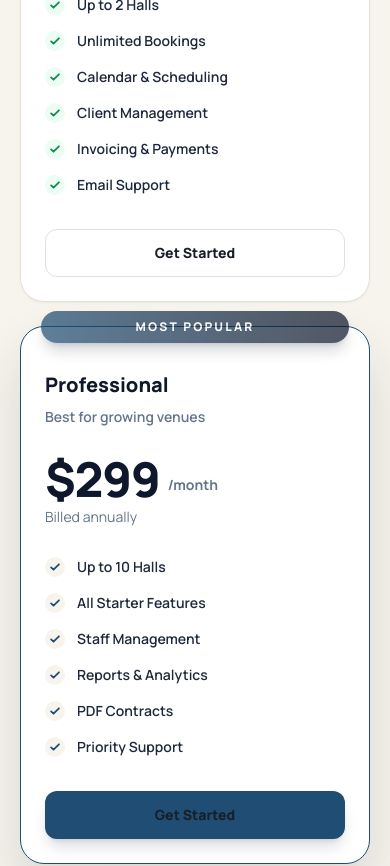
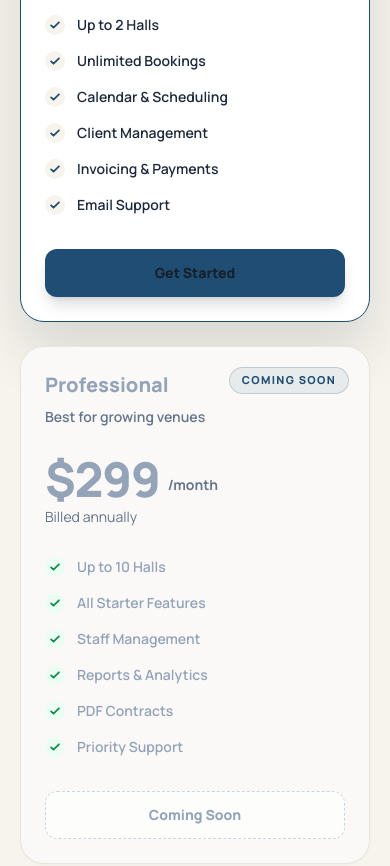
Before and after one commit to CodexNoob/Hall-Management-Saas, a Next.js app: page / in a window 390 px wide. Shown: the part 7860-8726 px from the top of the page. Built offline with nearby package versions, Linux system fonts and the light colour scheme.

Commit message:
feat(subscription): limit signup to the starter plan

```diff
--- a/components/forms/upgrade-plan-dialog.tsx
+++ b/components/forms/upgrade-plan-dialog.tsx
@@ -152,27 +152,43 @@ export function UpgradePlanDialog({
         <div className="grid gap-5 p-4 md:grid-cols-3 sm:p-6">
           {subscriptionPlans.map((plan) => (
             <article
-              className={`relative flex min-h-126 flex-col rounded-3xl bg-white px-6 pb-6 pt-7 shadow-sm ${
-                plan.popular
-                  ? "border border-[#1f4d73] shadow-md shadow-[#17202a]/10"
-                  : "border border-[#d8dde5]"
+              className={`relative flex min-h-126 flex-col rounded-3xl px-6 pb-6 pt-7 shadow-sm ${
+                plan.comingSoon
+                  ? "border border-[#e2e5ea] bg-[#fafafa]"
+                  : plan.popular
+                    ? "border border-[#1f4d73] bg-white shadow-md shadow-[#17202a]/10"
+                    : "border border-[#d8dde5] bg-white"
               }`}
               key={plan.name}
             >
               {plan.popular ? (
                 <span className="absolute -left-px -right-px -top-4 rounded-full bg-[linear-gradient(90deg,#1f4d73_0%,#061126_100%)] px-3 py-2 text-center text-[11px] font-black uppercase tracking-[0.22em] text-white shadow-md">
-                  Most Popular
+                  Available Now
                 </span>
               ) : null}
 
-              <h3 className="text-2xl font-black text-[#17202a]">
+              {plan.comingSoon ? (
+                <span className="absolute right-5 top-5 rounded-full border border-[#1f4d73]/20 bg-[#1f4d73]/8 px-3 py-1 text-[11px] font-black uppercase tracking-[0.12em] text-[#1f4d73]">
+                  Coming Soon
+                </span>
+              ) : null}
+
+              <h3
+                className={`text-2xl font-black ${
+                  plan.comingSoon ? "text-[#94a1b1]" : "text-[#17202a]"
+                }`}
+              >
                 {plan.name}
               </h3>
               <p className="mt-2 text-sm font-bold text-[#6a7483]">
                 {plan.description}
               </p>
 
-              <p className="mt-8 text-[#17202a]">
+              <p
+                className={`mt-8 ${
+                  plan.comingSoon ? "text-[#94a1b1]" : "text-[#17202a]"
+                }`}
+              >
                 <strong className="text-5xl font-black tracking-tight">
                   {plan.price}
                 </strong>
@@ -182,7 +198,11 @@ export function UpgradePlanDialog({
               </p>
               <p className="mt-1 text-sm text-[#6a7483]">{plan.billingLabel}</p>
 
-              <ul className="mt-8 space-y-4 text-sm font-bold text-[#17202a]">
+              <ul
+                className={`mt-8 space-y-4 text-sm font-bold ${
+                  plan.comingSoon ? "text-[#94a1b1]" : "text-[#17202a]"
+                }`}
+              >
                 {plan.features.map((feature) => (
                   <li className="flex items-center gap-2" key={feature}>
                     <CheckIcon />
@@ -191,6 +211,14 @@ export function UpgradePlanDialog({
                 ))}
               </ul>
 
+              {/* A label, not a disabled button. A control that cannot be used
+                  in any state is not disabled, it is absent - and a disabled
+                  button still invites the click that does nothing. */}
+              {plan.comingSoon ? (
+                <p className="mt-auto flex h-12 items-center justify-center rounded-xl border border-dashed border-[#cbd5e1] bg-white/60 text-sm font-black text-[#94a1b1]">
+                  Coming Soon
+                </p>
+              ) : (
                 <button
                   className={`mt-auto h-12 rounded-xl border text-sm font-black transition ${
                     plan.popular
@@ -203,6 +231,7 @@ export function UpgradePlanDialog({
                 >
                   {pendingPlan === plan.id ? "Opening checkout…" : "Get Started"}
                 </button>
+              )}
             </article>
           ))}
           {errorMessage ? (
--- a/features/landing/components/pricing-section.tsx
+++ b/features/landing/components/pricing-section.tsx
@@ -10,6 +10,17 @@ type PricingPlan = {
   features: string[];
   buttonLabel: string;
   highlighted?: boolean;
+  /** What the badge over a highlighted card says. Defaults to Most Popular. */
+  badgeLabel?: string;
+  /**
+   * A plan that cannot be bought yet.
+   *
+   * Listed rather than hidden, because the ladder is the point: a venue picking
+   * Starter should be able to see what it grows into. The card says so plainly
+   * and offers no way to sign up for it - a Get Started that leads to a plan
+   * nobody can be put on is worse than no button.
+   */
+  comingSoon?: boolean;
 };
 
 const plans: PricingPlan[] = [
@@ -19,7 +30,12 @@ const plans: PricingPlan[] = [
     price: "$149",
     billingNote: "Billed annually",
     features: ["Up to 2 Halls", "Unlimited Bookings", "Calendar & Scheduling", "Client Management", "Invoicing & Payments", "Email Support"],
-    buttonLabel: "Get Started"
+    buttonLabel: "Get Started",
+    // The emphasis moves here with the only plan anyone can buy, and the badge
+    // says why: "Most Popular" over the sole available plan would be a boast
+    // about a field of one.
+    highlighted: true,
+    badgeLabel: "Available Now"
   },
   {
     name: "Professional",
@@ -27,8 +43,8 @@ const plans: PricingPlan[] = [
     price: "$299",
     billingNote: "Billed annually",
     features: ["Up to 10 Halls", "All Starter Features", "Staff Management", "Reports & Analytics", "PDF Contracts", "Priority Support"],
-    buttonLabel: "Get Started",
-    highlighted: true
+    buttonLabel: "Coming Soon",
+    comingSoon: true
   },
   {
     name: "Enterprise",
@@ -36,7 +52,8 @@ const plans: PricingPlan[] = [
     price: "$599",
     billingNote: "Billed annually",
     features: ["Unlimited Halls", "All Professional Features", "Advanced Analytics", "API Access", "Dedicated Account Manager", "24/7 Premium Support"],
-    buttonLabel: "Get Started"
+    buttonLabel: "Coming Soon",
+    comingSoon: true
   }
 ];
 
@@ -84,24 +101,46 @@ export function PricingSection() {
                 planIndex === 0 ? "from-left" : planIndex === 1 ? "from-bottom" : "from-right"
               } ${planIndex === 0 ? "saas-slide-delay-120" : planIndex === 1 ? "saas-slide-delay-260" : "saas-slide-delay-400"} ${
                 isPricingCardsVisible ? "is-visible" : ""
-              } group relative flex flex-col rounded-3xl bg-white p-6 ${
-                plan.highlighted
-                  ? "is-recommended border border-[#1f4d73] shadow-2xl shadow-[#1f4d73]/18 lg:-mt-4"
-                  : "border border-[#E5E0D6] shadow-sm shadow-[#1f4d73]/5 hover:border-[#1f4d73] hover:shadow-2xl hover:shadow-[#1f4d73]/12"
+              } group relative flex flex-col rounded-3xl p-6 ${
+                plan.comingSoon
+                  ? "border border-[#E8E5DE] bg-[#FAF9F7] shadow-sm shadow-[#0F172A]/3"
+                  : plan.highlighted
+                    ? "is-recommended border border-[#1f4d73] bg-white shadow-2xl shadow-[#1f4d73]/18 lg:-mt-4"
+                    : "border border-[#E5E0D6] bg-white shadow-sm shadow-[#1f4d73]/5 hover:border-[#1f4d73] hover:shadow-2xl hover:shadow-[#1f4d73]/12"
               }`}
             >
               {plan.highlighted ? (
                 <div className="saas-popular-badge absolute left-5 right-5 top-0 -translate-y-1/2 rounded-full bg-linear-to-r from-[#1f4d73] to-[#0F172A] px-4 py-2 text-center text-xs font-black uppercase tracking-[0.18em] text-white shadow-lg shadow-[#0F172A]/25">
-                  Most Popular
+                  {plan.badgeLabel ?? "Most Popular"}
                 </div>
               ) : null}
 
+              {/* The same chip the features section uses for the same promise,
+                  so the two read as one product rather than two conventions. */}
+              {plan.comingSoon ? (
+                <span className="absolute right-5 top-5 rounded-full border border-[#1f4d73]/20 bg-[#1f4d73]/8 px-3 py-1 text-[11px] font-black uppercase tracking-[0.12em] text-[#1f4d73]">
+                  Coming Soon
+                </span>
+              ) : null}
+
               <div className={plan.highlighted ? "pt-5" : ""}>
-                <h3 className="text-xl font-black text-[#0F172A]">{plan.name}</h3>
+                <h3
+                  className={`text-xl font-black ${
+                    plan.comingSoon ? "text-[#94A3B8]" : "text-[#0F172A]"
+                  }`}
+                >
+                  {plan.name}
+                </h3>
                 <p className="mt-2 text-sm font-semibold text-[#64748B]">{plan.description}</p>
 
                 <div className="mt-7 flex items-end gap-2">
-                  <p className="text-5xl font-black tracking-tight text-[#0F172A]">{plan.price}</p>
+                  <p
+                    className={`text-5xl font-black tracking-tight ${
+                      plan.comingSoon ? "text-[#94A3B8]" : "text-[#0F172A]"
+                    }`}
+                  >
+                    {plan.price}
+                  </p>
                   <p className="pb-2 text-sm font-bold text-[#64748B]">/month</p>
                 </div>
                 <p className="mt-1 text-sm text-[#64748B]">{plan.billingNote}</p>
@@ -111,7 +150,9 @@ export function PricingSection() {
                 {plan.features.map((feature, featureIndex) => (
                   <li
                     key={feature}
-                    className={`saas-fade-reveal flex gap-3 text-sm font-semibold leading-6 text-[#1E293B] ${isPricingCardsVisible ? "is-visible" : ""} ${
+                    className={`saas-fade-reveal flex gap-3 text-sm font-semibold leading-6 ${
+                      plan.comingSoon ? "text-[#94A3B8]" : "text-[#1E293B]"
+                    } ${isPricingCardsVisible ? "is-visible" : ""} ${
                       featureIndex === 0
                         ? "saas-delay-520"
                         : featureIndex === 1
@@ -131,16 +172,26 @@ export function PricingSection() {
                 ))}
               </ul>
 
+              {/* Not a link, and not a disabled <a> either: an anchor with no
+                  destination is still focusable and still reads as something to
+                  press. A plan nobody can be put on gets a label, not a
+                  control. */}
+              {plan.comingSoon ? (
+                <p className="mt-8 inline-flex h-12 w-full items-center justify-center rounded-xl border border-dashed border-[#CBD5E1] bg-white/60 text-sm font-black text-[#94A3B8]">
+                  {plan.buttonLabel}
+                </p>
+              ) : (
                 <a
                   className={`saas-pricing-button mt-8 inline-flex h-12 w-full items-center justify-center rounded-xl text-sm font-black transition duration-300 ${
                     plan.highlighted
                       ? "bg-[#1f4d73] text-white shadow-lg shadow-[#0F172A]/15 hover:bg-[#15344f]"
                       : "border border-[#E5E0D6] bg-white text-[#0F172A] hover:border-[#1f4d73] hover:bg-[#F7F4ED] hover:brightness-105"
                   }`}
-                href={plan.name === "Enterprise" ? "#pricing" : "/signup"}
+                  href="/signup"
                 >
                   {plan.buttonLabel}
                 </a>
+              )}
             </article>
           ))}
         </div>
--- a/lib/subscription/plans.ts
+++ b/lib/subscription/plans.ts
@@ -25,6 +25,16 @@ export type SubscriptionPlan = {
   features: string[];
   limits: SubscriptionPlanLimits;
   popular?: boolean;
+  /**
+   * A plan that is published but cannot be bought yet.
+   *
+   * Kept in the list rather than removed, because the ladder is what a venue
+   * on Starter is choosing against - and because the limits below are what the
+   * entitlement checks read, so deleting the row would change more than the
+   * price page. `isPurchasablePlan` is what decides whether anyone can be put
+   * on it, and both the dialog and the checkout route ask it.
+   */
+  comingSoon?: boolean;
 };
 
 export const subscriptionPlans: SubscriptionPlan[] = [
@@ -48,7 +58,10 @@ export const subscriptionPlans: SubscriptionPlan[] = [
       eventsPerMonth: null,
       storageGb: 25,
       invoicesPerMonth: null
-    }
+    },
+    // The only plan anyone can be put on today, so it carries the emphasis the
+    // Professional card used to.
+    popular: true
   },
   {
     id: "professional",
@@ -71,7 +84,7 @@ export const subscriptionPlans: SubscriptionPlan[] = [
       storageGb: 100,
       invoicesPerMonth: null
     },
-    popular: true
+    comingSoon: true
   },
   {
     id: "enterprise",
@@ -93,7 +106,8 @@ export const subscriptionPlans: SubscriptionPlan[] = [
       eventsPerMonth: null,
       storageGb: null,
       invoicesPerMonth: null
-    }
+    },
+    comingSoon: true
   }
 ];
 
@@ -128,3 +142,20 @@ export function getSubscriptionPlan(planId: string | null | undefined) {
 
   return subscriptionPlansById[planId as SubscriptionPlanId] ?? null;
 }
+
+/**
+ * Whether anyone can be put on a plan right now.
+ *
+ * Asked in two places on purpose: the upgrade dialog, so it offers no button
+ * for a plan nobody can buy, and the Stripe checkout route, because the plan id
+ * travels in a request body and a hidden button is a courtesy rather than a
+ * control. An unknown id is not purchasable either - the safe direction.
+ *
+ * `free_trial` is not purchasable and never was: an organization is put on it
+ * by signing up, not by paying for it.
+ */
+export function isPurchasablePlan(planId: string | null | undefined) {
+  const plan = getSubscriptionPlan(planId);
+
+  return Boolean(plan) && plan?.id !== "free_trial" && !plan?.comingSoon;
+}
```
Also changed, not shown: app/api/billing/stripe/subscription-checkout/route.ts (+13 -0 lines), features/onboarding/components/create-organization-page.tsx (+10 -1 lines), 2 other files (tests, documents, lock files or other folders). Lines whose indentation alone changed are shown as unchanged.
